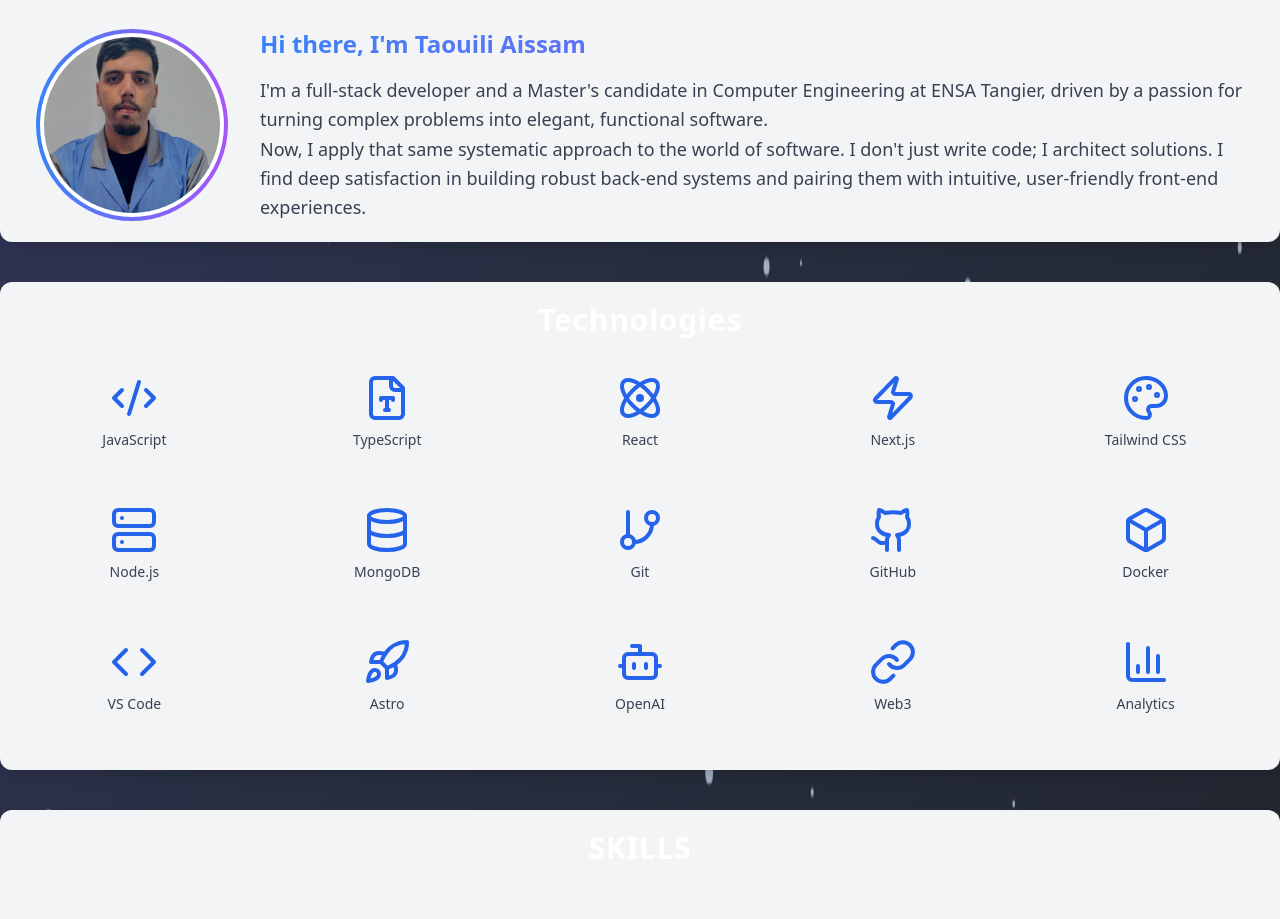
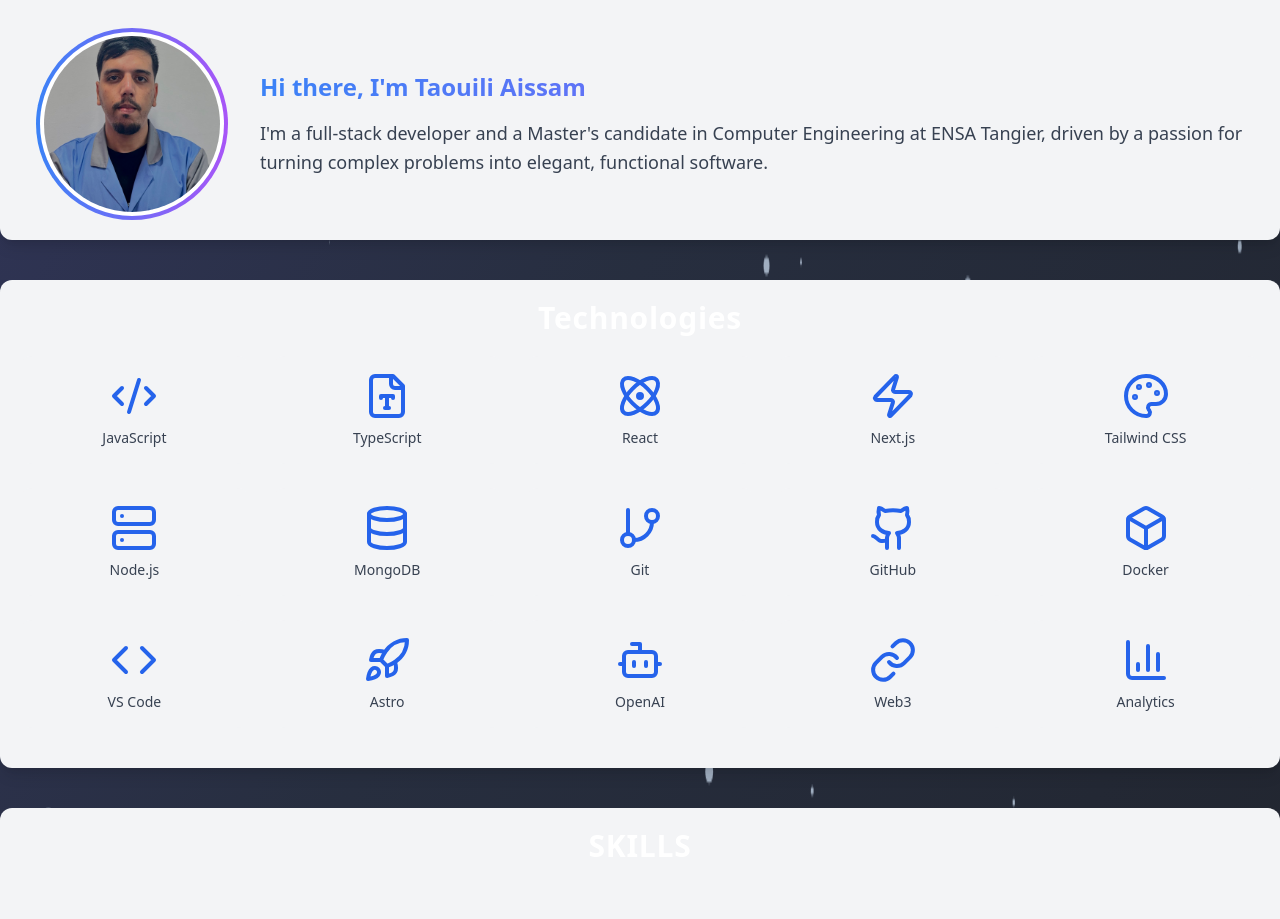
Before and after one commit to Aissamtaouili/AissamPortfolio, a React (Vite) app: page / in a window 1280 px wide. Shown: the part 900-1819 px from the top of the page. Built offline with nearby package versions, Linux system fonts and the light colour scheme.

Commit message:
supbase ver

```diff
--- a/src/compenments/About.jsx
+++ b/src/compenments/About.jsx
@@ -30,13 +30,6 @@
             Engineering at ENSA Tangier, driven by a passion for turning complex
             problems into elegant, functional software.
           </p>
-
-          <p className="text-lg text-gray-700 dark:text-gray-300 leading-relaxed">
-            Now, I apply that same systematic approach to the world of software.
-            I don't just write code; I architect solutions. I find deep
-            satisfaction in building robust back-end systems and pairing them
-            with intuitive, user-friendly front-end experiences.
-          </p>
         </div>
       </div>
     </div>
```
